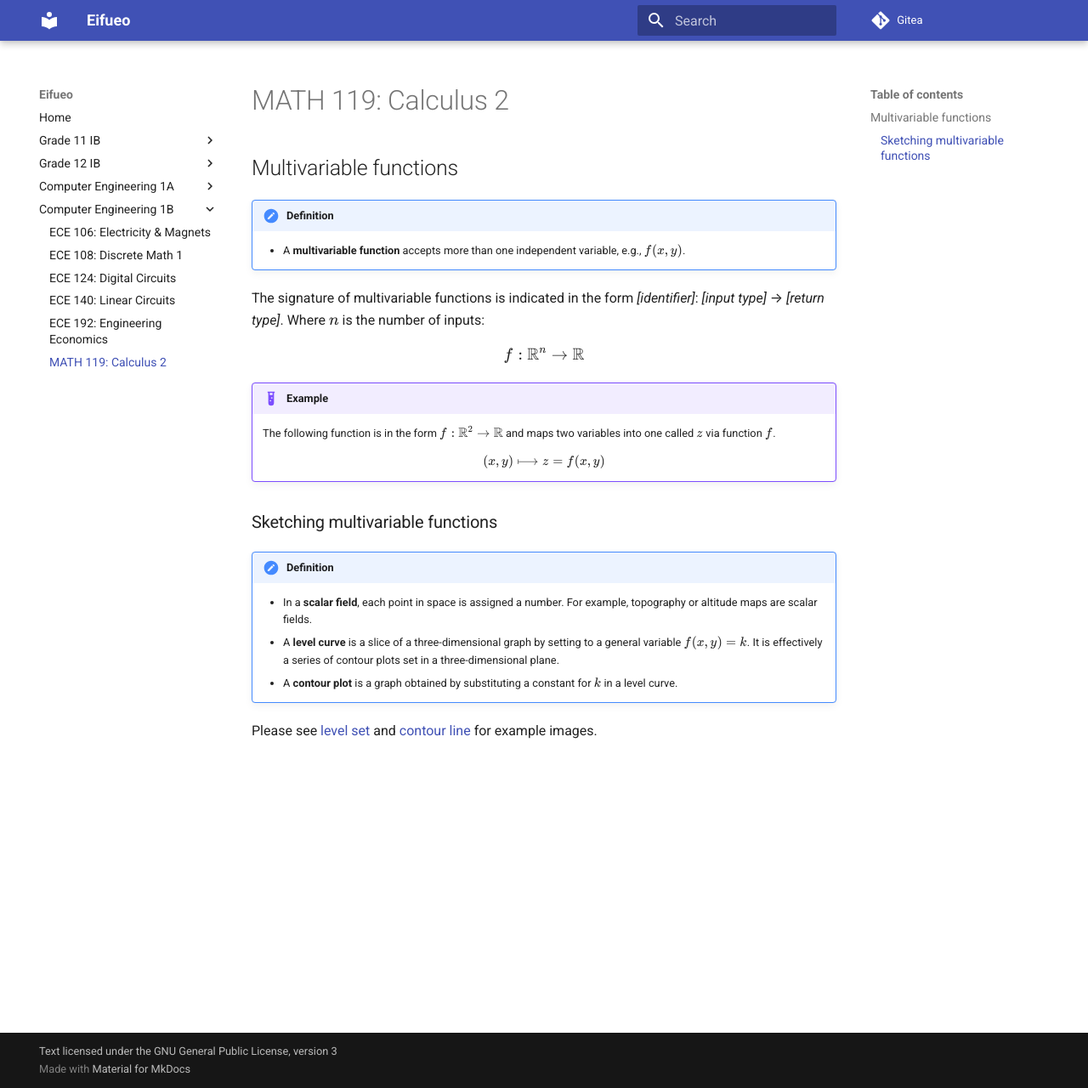
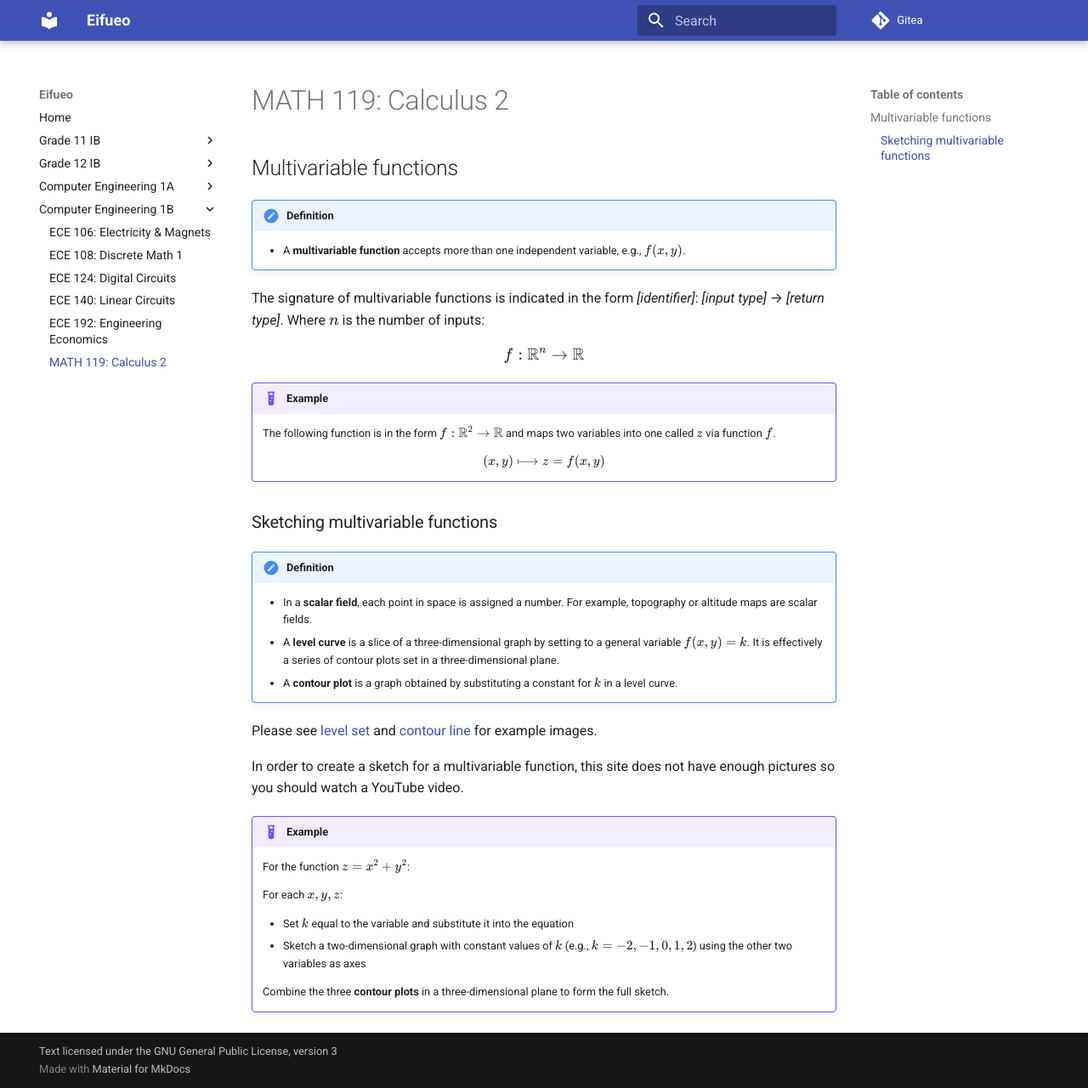
Before and after one commit to potatoeggy/eifueo, an MkDocs documentation site: the page built from docs/1b/math119.md, in a window 1280 px wide and 1280 px high. Shown: the whole window at 85% size. Built offline with MkDocs 1.6.1 and Material for MkDocs 9.7.7, drawn with Linux system fonts in a browser that asks for light colours.

Commit message:
math119: fail sketching variables

```diff
--- a/docs/1b/math119.md
+++ b/docs/1b/math119.md
@@ -22,3 +22,15 @@ $$f: \mathbb R^n \to \mathbb R$$
     - A **contour plot** is a graph obtained by substituting a constant for $k$ in a level curve.
 
 Please see [level set](https://en.wikipedia.org/wiki/Level_set) and [contour line](https://en.wikipedia.org/wiki/Contour_line) for example images.
+
+In order to create a sketch for a multivariable function, this site does not have enough pictures so you should watch a YouTube video.
+
+!!! example
+    For the function $z=x^2+y^2$:
+
+    For each $x, y, z$:
+
+    - Set $k$ equal to the variable and substitute it into the equation
+    - Sketch a two-dimensional graph with constant values of $k$ (e.g., $k=-2, -1, 0, 1, 2$) using the other two variables as axes
+
+    Combine the three **contour plots** in a three-dimensional plane to form the full sketch.
```
